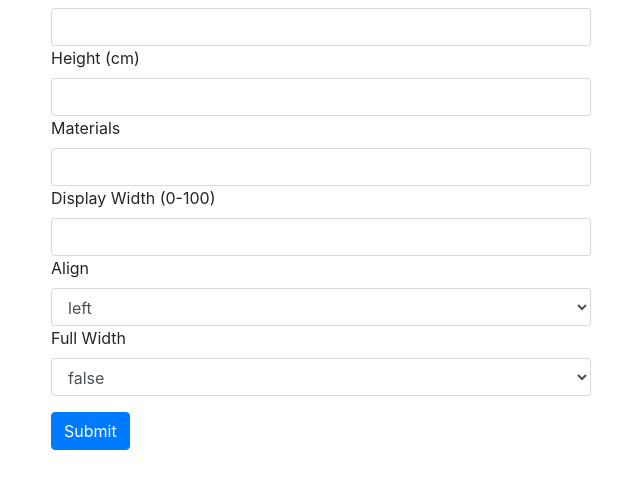
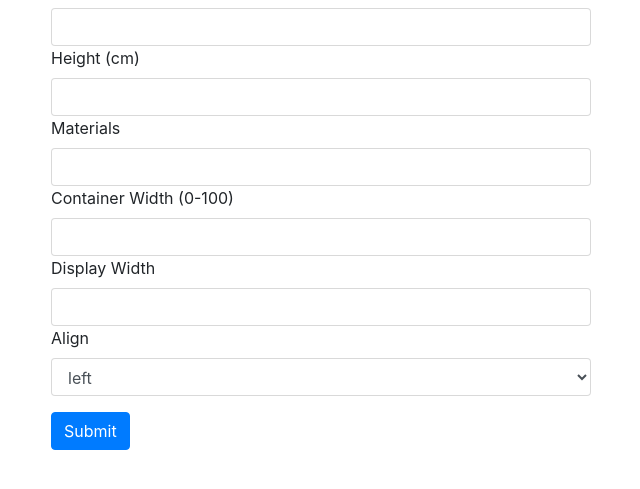
Before and after one commit to KingsleyBell/caleb_website, a Flask app: template app/templates/edit_image.html in a window 1280 px wide. Shown: the part 282-771 px from the top of the page, without its empty margins (319-959 px from the left). Run offline with Flask 2, Linux system fonts and the light colour scheme; the template is opened without the code that fills it, so the values that code supplies are empty; some libraries are stand-ins or nearby versions.

Commit message:
Fix image and title positioning.

```diff
--- a/app/app.py
+++ b/app/app.py
@@ -15,6 +15,9 @@ application = Flask(__name__)
 def home():
     db_path = os.path.join(application.static_folder, 'db/db.json')
     db = json.loads(open(db_path, 'r').read())
+    for section in db:
+        for im in section['images']:
+            im['offset'] = (100 - int(im['display_width'])) / 2
     return render_template(
         'index.html',
         links=db
@@ -97,9 +100,9 @@ def edit_image(section_id, image_id):
         width = request.form.get('width')
         height = request.form.get('height')
         materials = request.form.get('materials')
+        container_width = request.form.get('container_width')
         display_width = request.form.get('display_width')
         align = request.form.get('align')
-        full_width = request.form.get('full_width') == "true"
 
         db_section = [s for s in db if s['name'] == section_name][0]
         db_section['images'].append(image)
@@ -110,9 +113,9 @@ def edit_image(section_id, image_id):
         image["width"] = width
         image["height"] = height
         image["materials"] = materials
+        image["container_width"] = container_width
         image["display_width"] = display_width
         image["align"] = align
-        image["full_width"] = full_width
 
         with open(db_path, 'w') as db_write:
             db_write.write(json.dumps(db))
@@ -170,9 +173,9 @@ def upload(section_id=None):
         width = request.form.get('width')
         height = request.form.get('height')
         materials = request.form.get('materials')
+        container_width = request.form.get('container_width')
         display_width = request.form.get('display_width')
         align = request.form.get('align')
-        full_width = request.form.get('full_width') == "true"
 
         image_file = request.files.get('file')
         file_extension = image_file.filename.split('.')[-1]
@@ -188,9 +191,9 @@ def upload(section_id=None):
             "width": width,
             "height": height,
             "materials": materials,
+            "container_width": container_width,
             "display_width": display_width,
             "align": align,
-            "full_width": full_width
           }
 
         db_section['images'].append(image_dict)
--- a/app/templates/edit_image.html
+++ b/app/templates/edit_image.html
@@ -31,18 +31,15 @@
           <input type="number" class="form-control" id="height" name="height" value="{{ image.height }}" required>
           <label for="materials">Materials</label>
           <input type="text" class="form-control" id="materials" name="materials" value="{{ image.materials }}" required>
-          <label for="display_width">Display Width (0-100)</label>
+          <label for="container_width">Container Width (0-100)</label>
+          <input type="number" class="form-control" id="container_width" name="container_width" value="{{ image.container_width }}" required>
+          <label for="display_width">Display Width</label>
           <input type="number" class="form-control" id="display_width" name="display_width" value="{{ image.display_width }}" required>
           <label for="align">Align</label>
           <select class="form-control" id="align" name="align" required>
             <option {% if image.align == 'left' %}selected{% endif %}>left</option>
             <option {% if image.align == 'center' %}selected{% endif %}>center</option>
             <option {% if image.align == 'right' %}selected{% endif %}>right</option>
-          </select>
-          <label for="full_width">Full Width</label>
-          <select class="form-control" id="full_width" name="full_width" required>
-            <option {% if image.full_width %}selected{% endif %}>true</option>
-            <option {% if not image.full_width %}selected{% endif %}>false</option>
           </select>
         </div>
         <button type="submit" class="btn btn-primary mb-2">Submit</button>
```
Also changed, not shown: app/templates/index.html (+12 -14 lines), app/templates/upload.html (+2 -5 lines).
